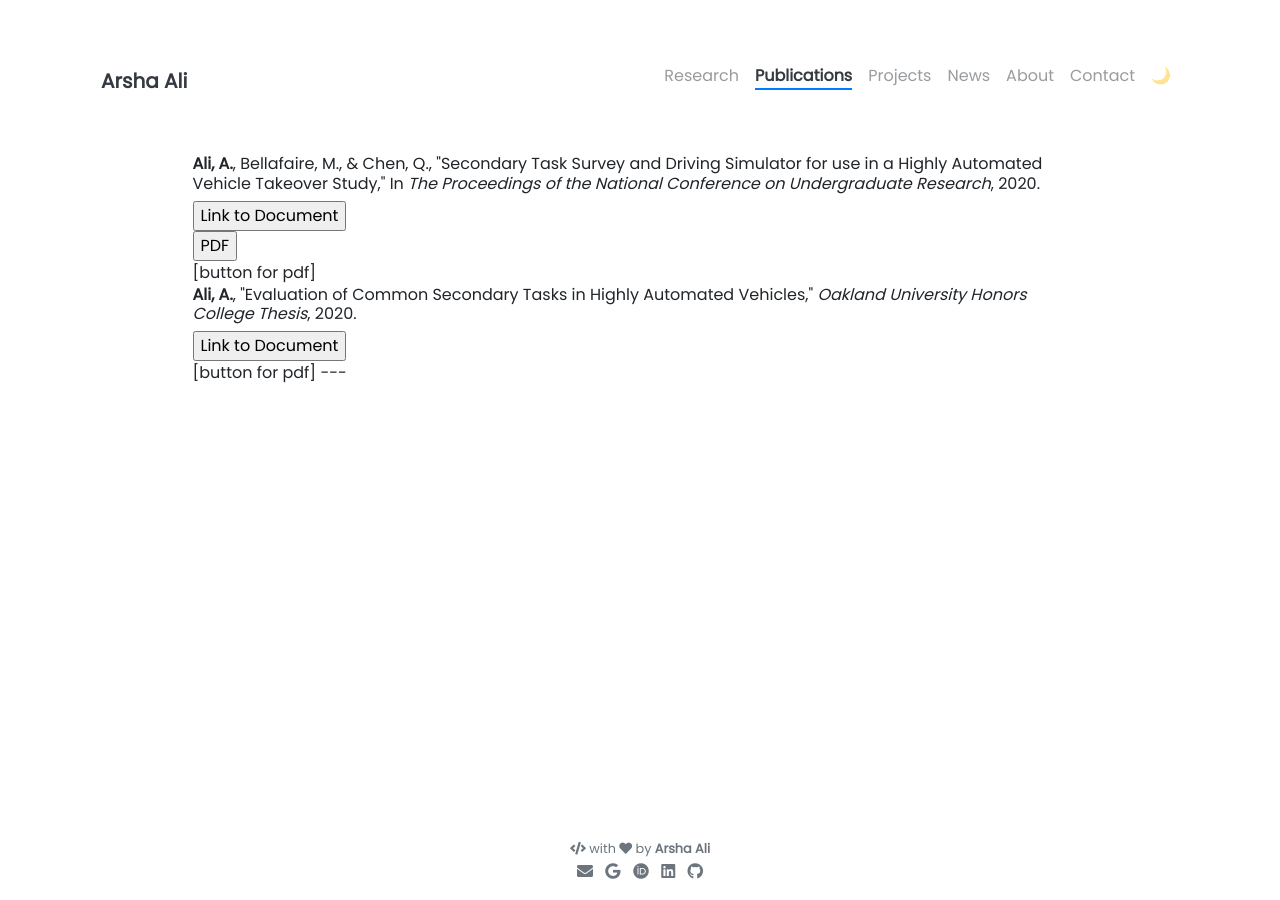
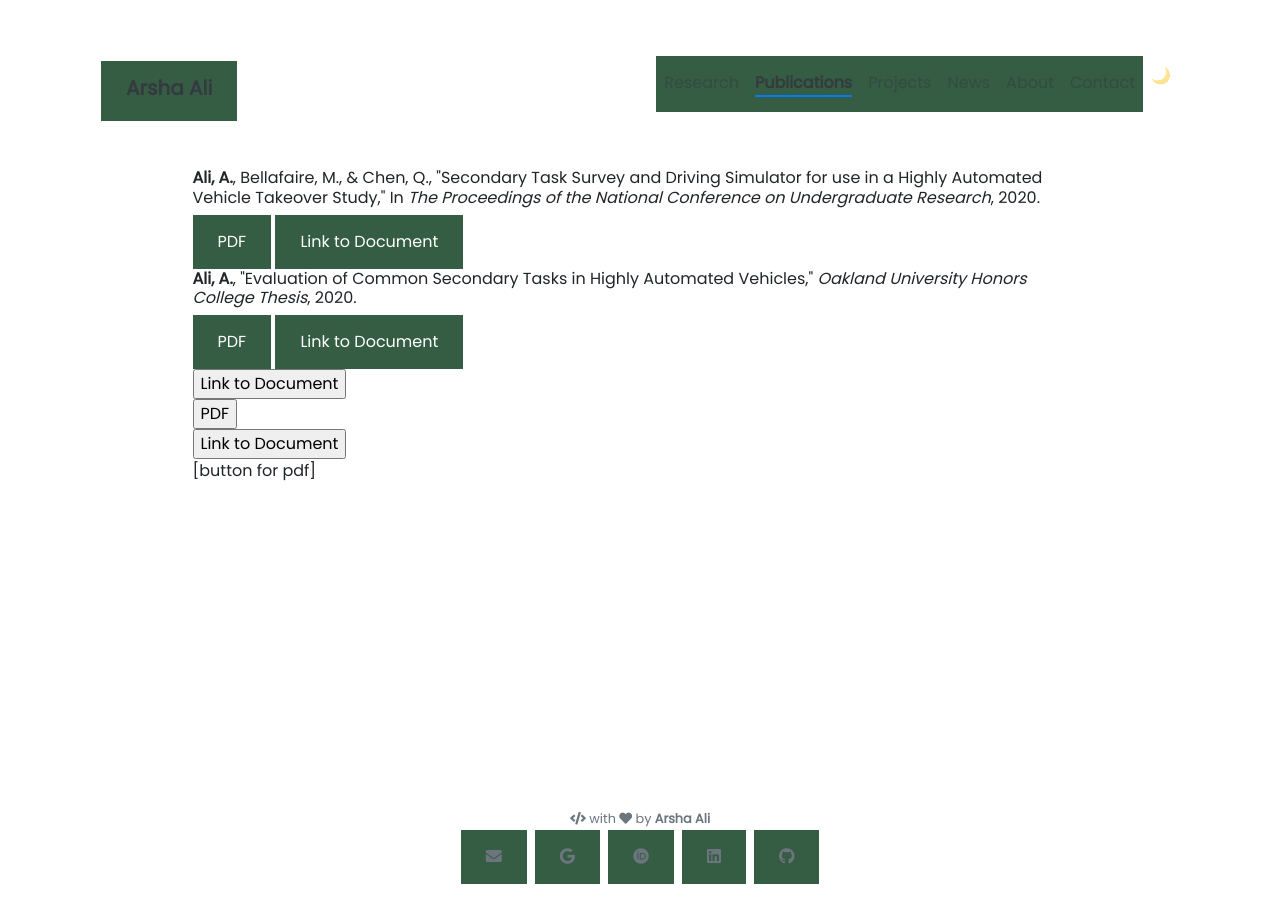
Before and after one commit to arshaali/arshaali.github.io, a Jekyll site: the page built from pages/publications.html, in a window 1280 px wide. Built offline with Jekyll 4.4.1, drawn with Linux system fonts in a browser that asks for light colours; nearby versions of some CDN libraries.

Commit message:
Update publications.html

```diff
--- a/pages/publications.html
+++ b/pages/publications.html
@@ -5,25 +5,52 @@ permalink: /publications/
 weight: 2
 ---
 
+<!DOCTYPE html>
+<html>
+<head>
+<style>
+a:link, a:visited {
+  background-color: #345d43;
+  color: white;
+  padding: 15px 25px;
+  text-align: center;
+  text-decoration: none;
+  display: inline-block;
+}
+
+a:hover, a:active {
+  background-color: green;
+}
+</style>
+</head>
+<body>
+
 <h6>
- <b>Ali, A.</b>, Bellafaire, M., & Chen, Q., "Secondary Task Survey and Driving Simulator for use in a Highly Automated Vehicle Takeover Study," In <i>The Proceedings of the National Conference on Undergraduate Research</i>, 2020.
+ <b>Ali, A.</b>, Bellafaire, M., & Chen, Q., "Secondary Task Survey and Driving Simulator for use in a Highly Automated Vehicle Takeover Study,"
+ In <i>The Proceedings of the National Conference on Undergraduate Research</i>, 2020.
 </h6>
+<a href="google.com" target="_blank">PDF</a>
+<a href="http://libjournals.unca.edu/ncur/wp-content/uploads/2021/02/3265-Ali-Arsha-FINAL.pdf" target="_blank">Link to Document</a>
+
+<h6>
+ <b>Ali, A.</b>, "Evaluation of Common Secondary Tasks in Highly Automated Vehicles," <i>Oakland University Honors College Thesis</i>, 2020.
+</h6>
+<a href="google.com" target="_blank">PDF</a>
+<a href="https://our.oakland.edu/bitstream/handle/10323/7476/thesis_final_Ali.pdf?sequence=1" target="_blank">Link to Document</a>
+
+</body>
+</html>
+
+
 <form action="http://libjournals.unca.edu/ncur/wp-content/uploads/2021/02/3265-Ali-Arsha-FINAL.pdf">
     <input type="submit" value="Link to Document" />
 </form>
 <form action="http://libjournals.unca.edu/ncur/wp-content/uploads/2021/02/3265-Ali-Arsha-FINAL.pdf">
     <input type="submit" value="PDF" />
 </form>
-[button for pdf]
 
 
-<h6>
- <b>Ali, A.</b>, "Evaluation of Common Secondary Tasks in Highly Automated Vehicles," <i>Oakland University Honors College Thesis</i>, 2020.
-</h6>
 <form action="https://our.oakland.edu/bitstream/handle/10323/7476/thesis_final_Ali.pdf?sequence=1">
     <input type="submit" value="Link to Document" />
 </form>
 [button for pdf]
-
-
----
```
